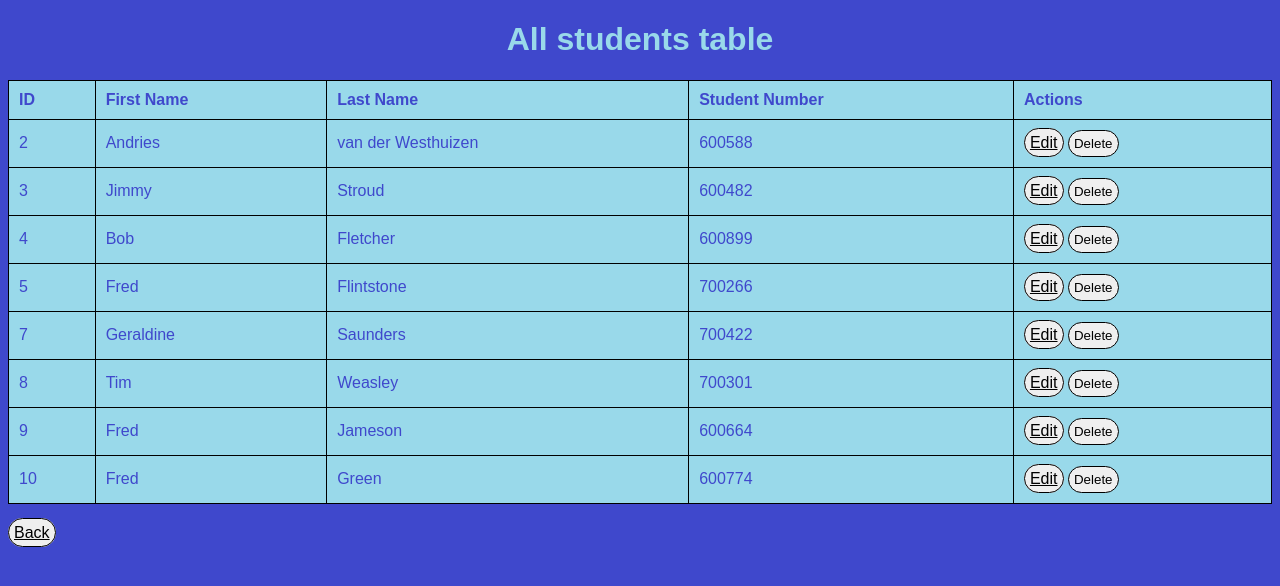
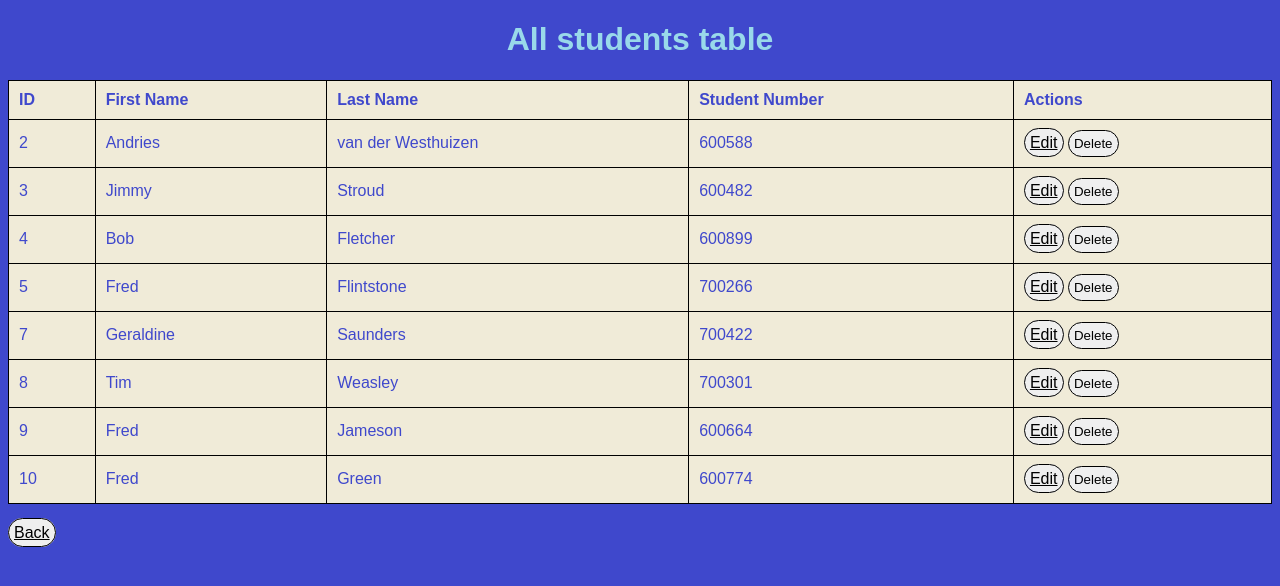
Before and after one commit to andriesvdw1/StudentsDB-Flask, a Flask app: page /students in a window 1280 px wide. Shown: the top 586 px of the page. Run offline with Flask 3, Linux system fonts and the light colour scheme; data comes from the database, SQL or seed files in the repository.

Commit message:
Update styles.css
eggshell colour for table background

```diff
--- a/static/styles.css
+++ b/static/styles.css
@@ -17,7 +17,7 @@ table {
     width: 100%;
     border-collapse: collapse;
     margin: 20px 0;
-    background-color:#99D9EA;
+    background-color:#f0ebd8;
     color:#3F48CC;
 }
 
```
